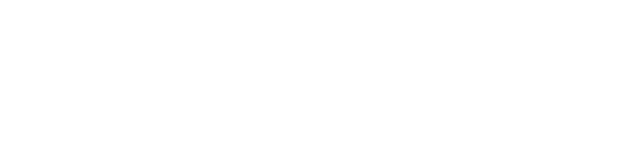
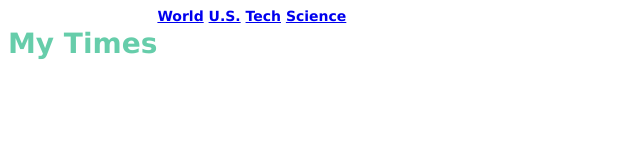
Before and after one commit to andreasphilippidis/mytime, a plain HTML site: page index.html in a window 1280 px wide. Shown: the whole page, without its empty margins (0-640 px from the left). Drawn offline with Linux system fonts and the light colour scheme.

Commit message:
Steps 1 and 2 done.

```diff
--- a/index.html
+++ b/index.html
@@ -2,9 +2,21 @@
 <html>
   <head>
     <meta charset="utf-8">
-    <title>My Time</title>
+    <title>My Times</title>
+    <link href="./resources/css/style.css" rel="stylesheet" type="text/css"/>
   </head>
   <body>
+    <!--Header-->
+      <div class="container" id="header">
+        <img href="#"/>
+        <h1 class="logo">My Times</h1>
+        <nav="container inline-block">
+          <span><a href="#">World</a></span>
+          <span><a href="#">U.S.</a></span>
+          <span><a href="#">Tech</a></span>
+          <span><a href="#">Science</a></span>
+        </nav>
+      </div>
 
   </body>
 </html>
--- a/resources/css/style.css
+++ b/resources/css/style.css
@@ -0,0 +1,17 @@
+.container{
+  display: flex;
+}
+
+.inline-block{
+  display: inline-block;
+}
+
+#header{
+  font-family: Verdana;
+  font-size: 14px;
+  font-weight: bold;
+}
+
+.logo{
+  color: mediumaquamarine;
+}
```
